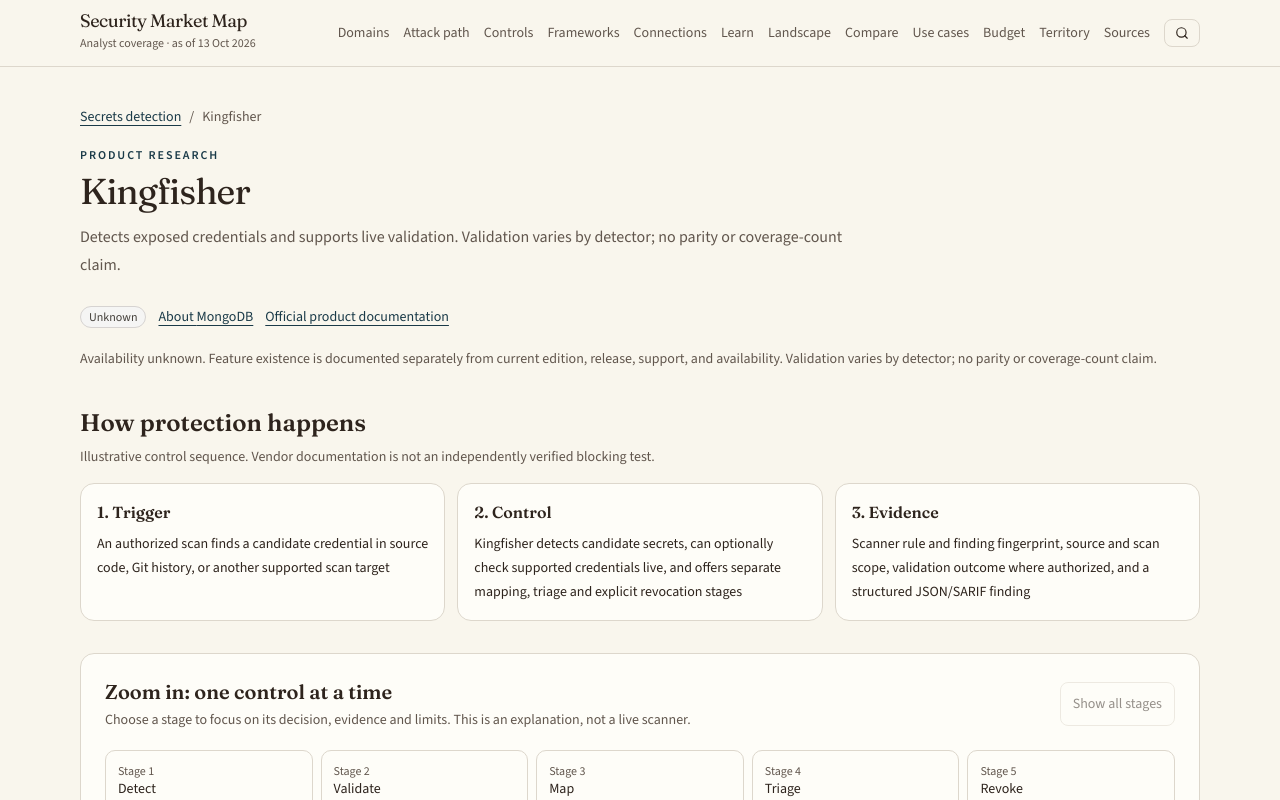
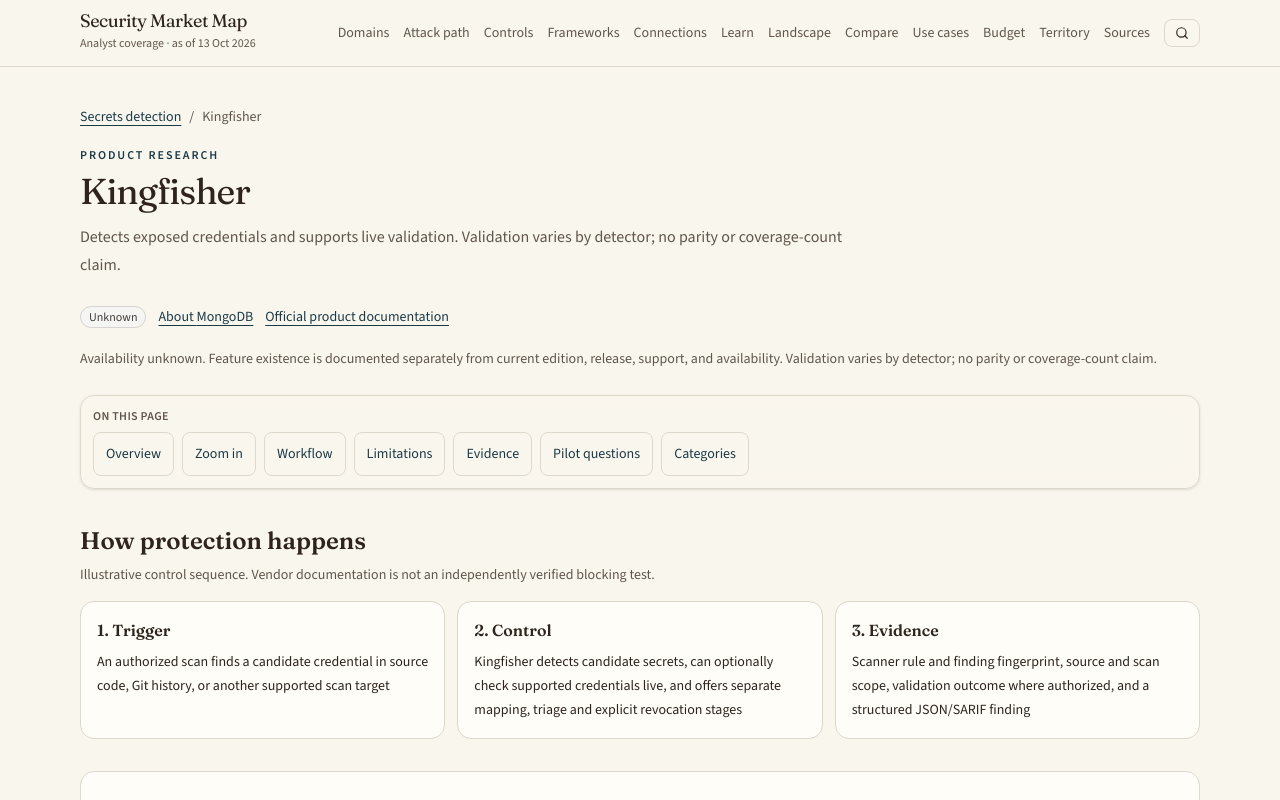
Before and after one commit to heyfunwhoa/security-market-map, a Next.js app: page /products/kingfisher in a window 1280 px wide. Shown: the top 800 px of the page. Built offline with nearby package versions, Linux system fonts and the light colour scheme.

Commit message:
feat: wire anchored product navigation for Kingfisher and endpoint pages

```diff
--- a/app/products/[slug]/page.tsx
+++ b/app/products/[slug]/page.tsx
@@ -3,6 +3,7 @@
 import { PageIntro, StatusPill } from "@/components/chrome";
 import { ClaimList } from "@/components/claims";
 import { ProductFocus } from "@/components/product-focus";
+import { ProductSectionNav } from "@/components/product-section-nav";
 import { catalog, claimsForSubject, vendorById } from "@/lib/catalog";
 import { availabilityLabel } from "@/lib/format";
 import { DEVELOPER_ENDPOINT_COMPARISON_URL } from "@/lib/comparison-selection";
@@ -67,7 +68,15 @@
       </div>
       <p className="mt-2 text-sm leading-6 text-muted-foreground">{availabilityLabel(product.availability)}. {product.availabilityNote}</p>
 
-      <section aria-labelledby="how-it-works" className="mt-9">
+      <ProductSectionNav sections={[
+        { id: "how-it-works", label: "Overview" },
+        ...(slug === "kingfisher" ? [{ id: "product-focus-title", label: "Zoom in" }, { id: "kingfisher-stages", label: "Workflow" }] : []),
+        { id: "limitations", label: "Limitations" },
+        { id: "evidence", label: "Evidence" },
+        { id: "investigate", label: "Pilot questions" },
+        { id: "adjacency", label: "Categories" },
+      ]} />
+      <section aria-labelledby="how-it-works" className="mt-9 scroll-mt-36">
         <h2 id="how-it-works" className="text-2xl font-semibold">How protection happens</h2>
         <p className="mt-2 text-sm text-muted-foreground">Illustrative control sequence. Vendor documentation is not an independently verified blocking test.</p>
         <ol className="mt-4 grid gap-3 md:grid-cols-3">
@@ -109,7 +118,7 @@
           <a href="https://github.com/mongodb/kingfisher" className="mt-3 inline-flex min-h-11 items-center text-sm text-primary underline underline-offset-4">Read Kingfisher source and documentation</a>
         </section>
       ) : null}
-      <section aria-labelledby="limitations" className="mt-8 rounded-xl border border-border p-4">
+      <section aria-labelledby="limitations" className="mt-8 scroll-mt-36 rounded-xl border border-border p-4">
         <h2 id="limitations" className="text-xl font-semibold">What this does not establish</h2>
         <p className="mt-2 text-sm leading-6">{details.limitation}</p>
       </section>
```
